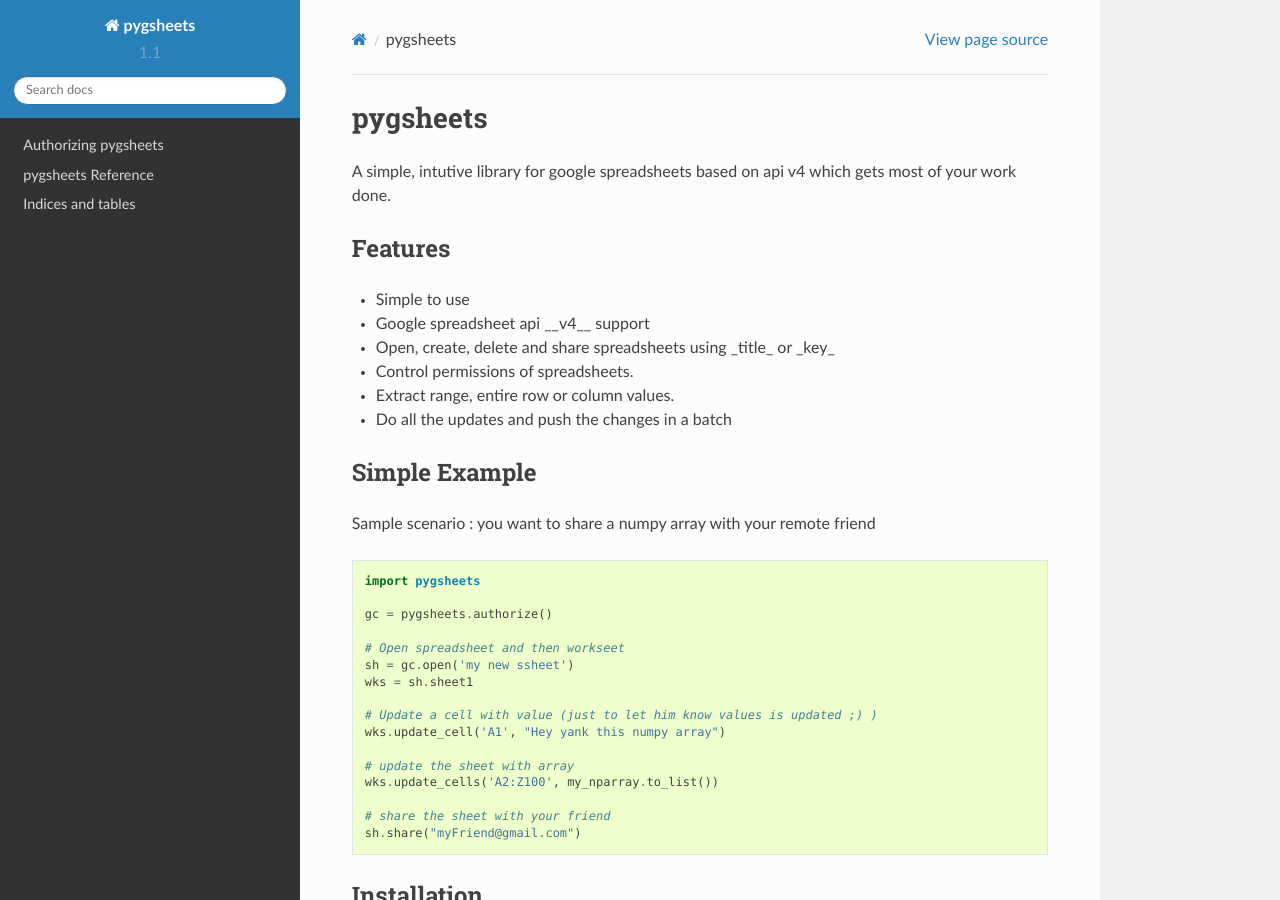
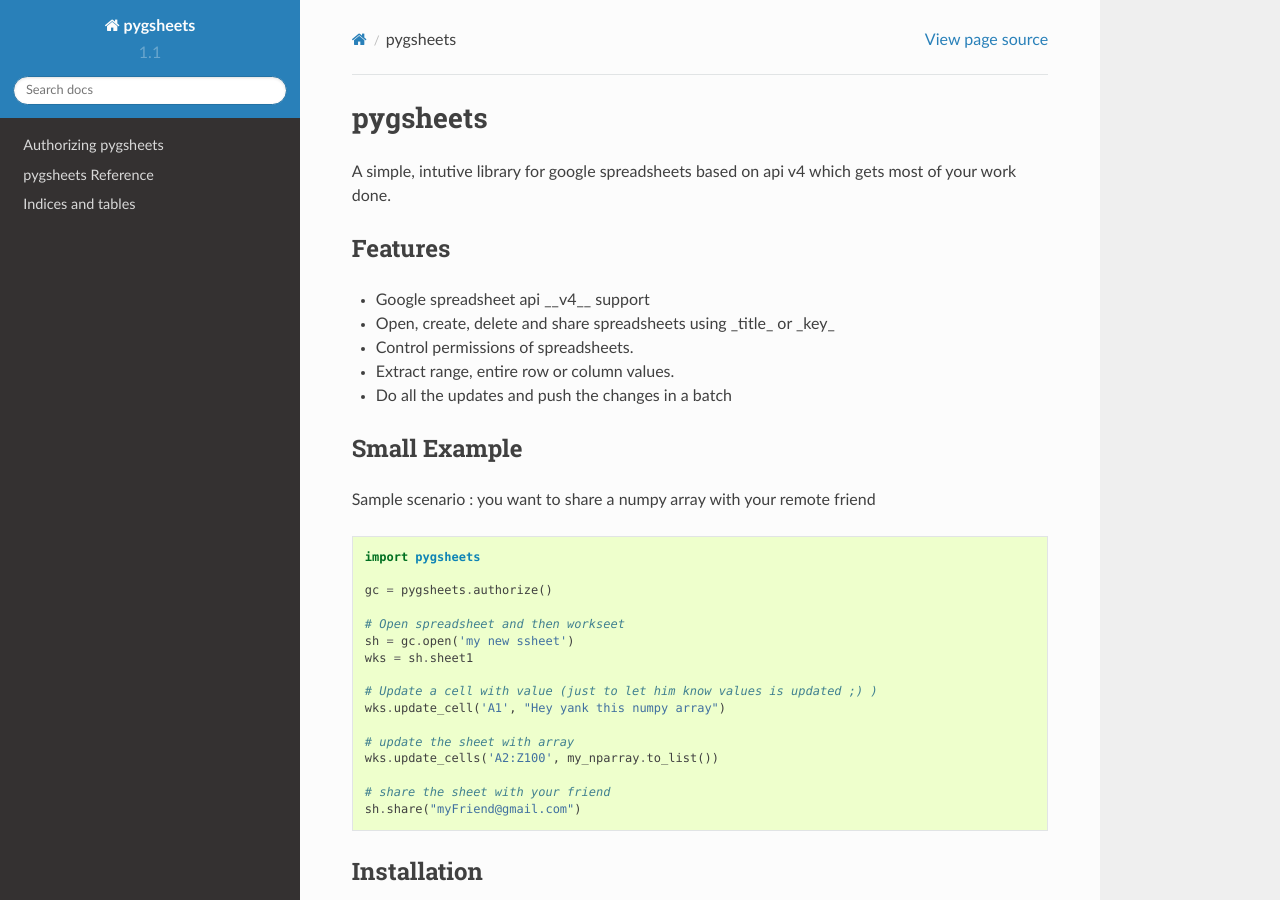
Before and after one commit to nithinmurali/pygsheets, a Sphinx documentation site: the page built from docs/source/index.rst, in a window 1280 px wide and 900 px high. Built offline with Sphinx 7.4.7 and the Read the Docs theme 2.0.0, drawn with Linux system fonts in a browser that asks for light colours.

Commit message:
small doc change

```diff
--- a/docs/source/index.rst
+++ b/docs/source/index.rst
@@ -11,7 +11,6 @@
 Features
 --------
 
-- Simple to use
 - Google spreadsheet api __v4__ support
 - Open, create, delete and share spreadsheets using _title_ or _key_
 - Control permissions of spreadsheets.
@@ -19,8 +18,8 @@
 - Do all the updates and push the changes in a batch
 
 
-Simple Example
---------------
+Small Example
+-------------
 Sample scenario : you want to share a numpy array with your remote friend
 ::
 
```
